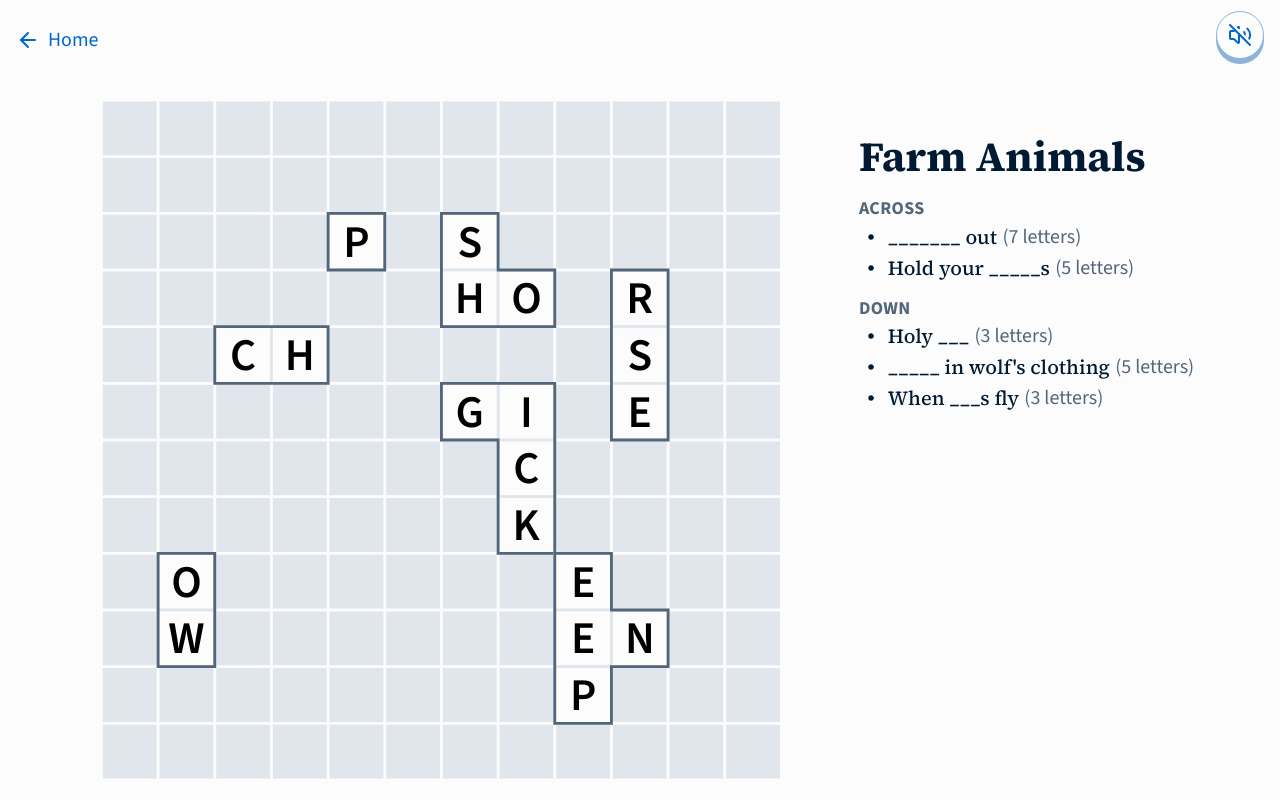
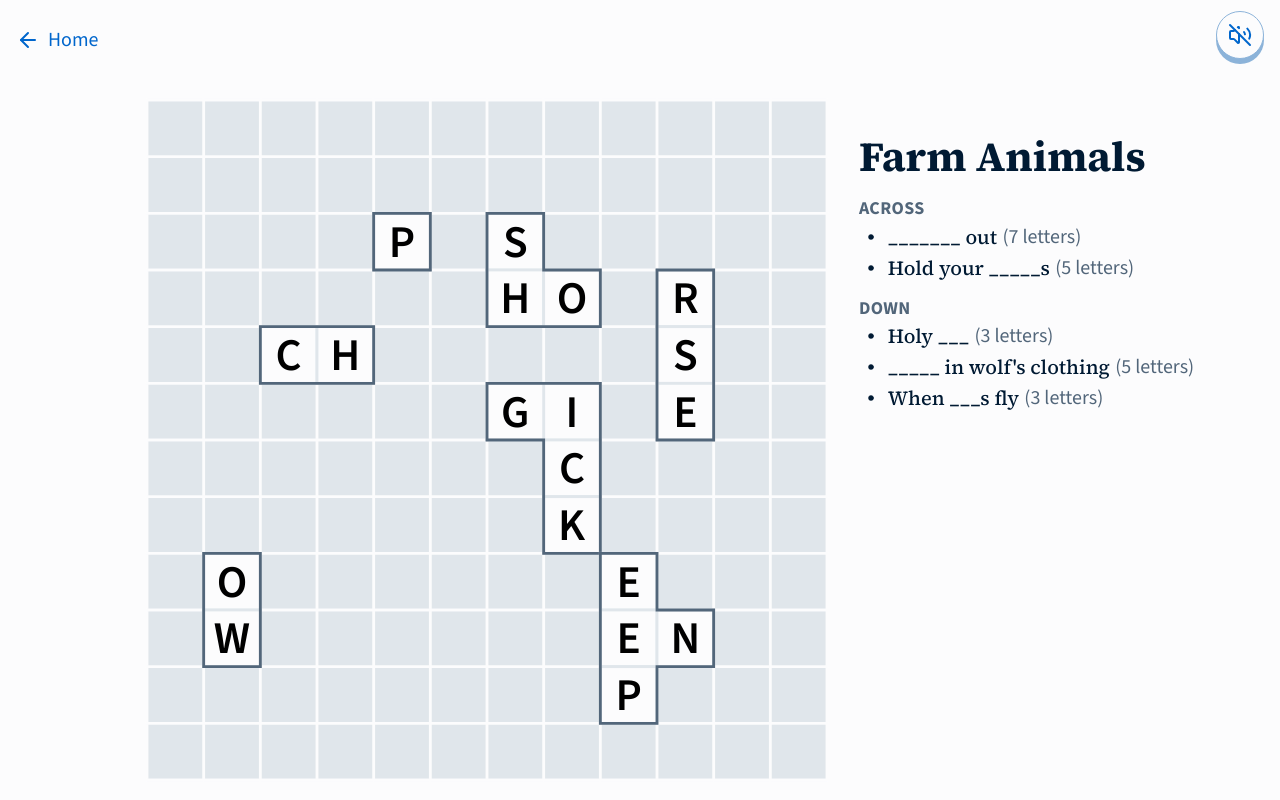
Before and after one commit to Paul-Hebert/tiled-words-2, a Vue app: page /level/1 in a window 1280 px wide. Built offline with nearby package versions, Linux system fonts and the light colour scheme.

Commit message:
Layout + bug fix

```diff
--- a/src/components/Board.vue
+++ b/src/components/Board.vue
@@ -91,18 +91,21 @@ const foundWordCells = computed(() => {
   grid-template-rows: 1fr;
   width: 100%;
   touch-action: none;
-  align-items: end;
 }
 
 .board {
   aspect-ratio: 1 / 1;
-  width: 100%;
+  width: auto;
+  height: 100%;
   max-height: 85svh;
   overflow: visible;
-  /* TODO: refine... */
   grid-area: content;
   position: relative;
   pointer-events: none;
+
+  @media (width >= 800px) {
+    justify-self: end;
+  }
 }
 
 .shadow-container {
--- a/src/components/Level.vue
+++ b/src/components/Level.vue
@@ -264,6 +264,7 @@ onUnmounted(() => {
 
     <WordsSection :words="words" :found-words="foundWords.map((word) => word.text)" class="words" />
 
+    <div class="board-wrapper">
       <Board
         :board-viewbox-size="boardViewboxSize"
         :board-grid-size="boardGridSize"
@@ -277,8 +278,8 @@ onUnmounted(() => {
         :placement-is-valid="placementIsValid"
         :found-words="foundWords"
         ref="boardComponent"
-      class="board-wrapper"
       />
+    </div>
 
     <div v-if="foundWords.length === allWords.length" class="success">
       <Button :href="nextLevelId ? `/level/${nextLevelId}` : '/game-completed'" animate-in big>
@@ -296,7 +297,6 @@ onUnmounted(() => {
   gap: 0.75rem;
   padding: 1rem;
   width: 100%;
-  max-width: 500px;
   margin: 0 auto;
   gap: 1rem;
 
```
Also changed, not shown: 1 other file (tests, documents, lock files or other folders). Lines whose indentation alone changed are shown as unchanged.
